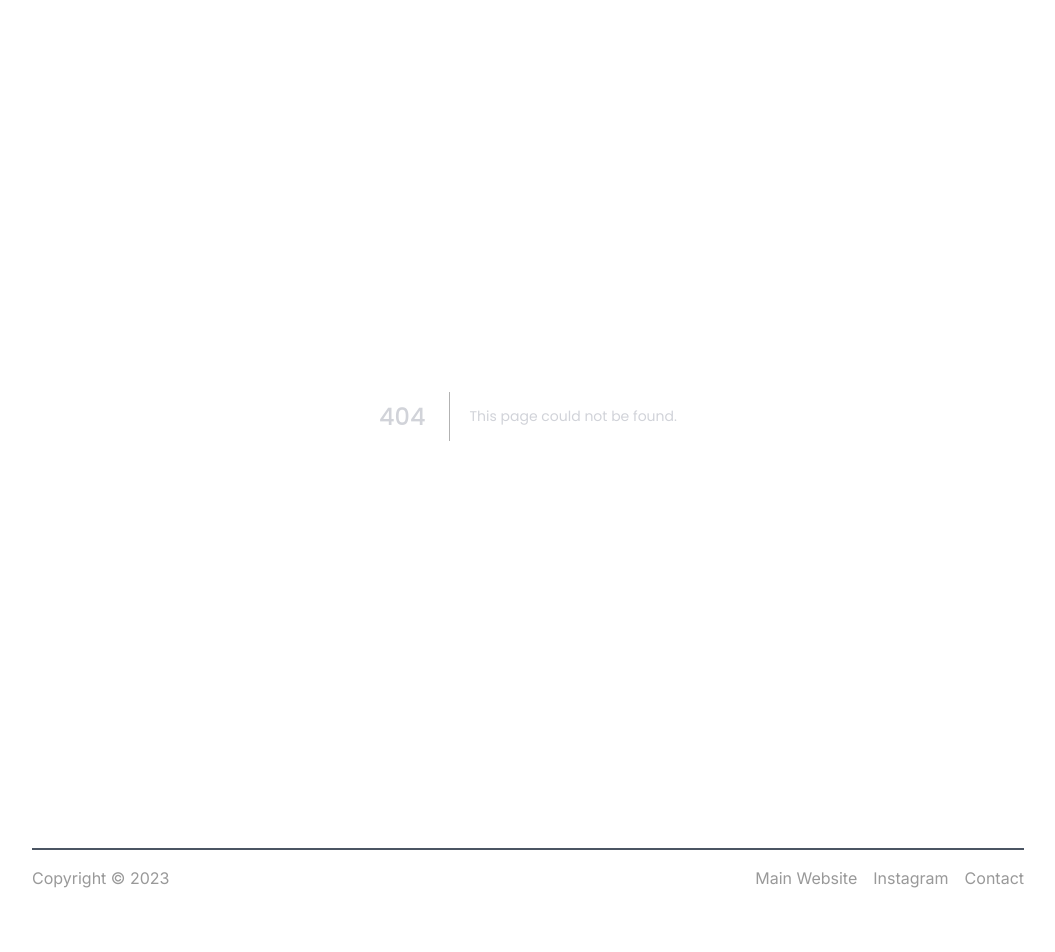
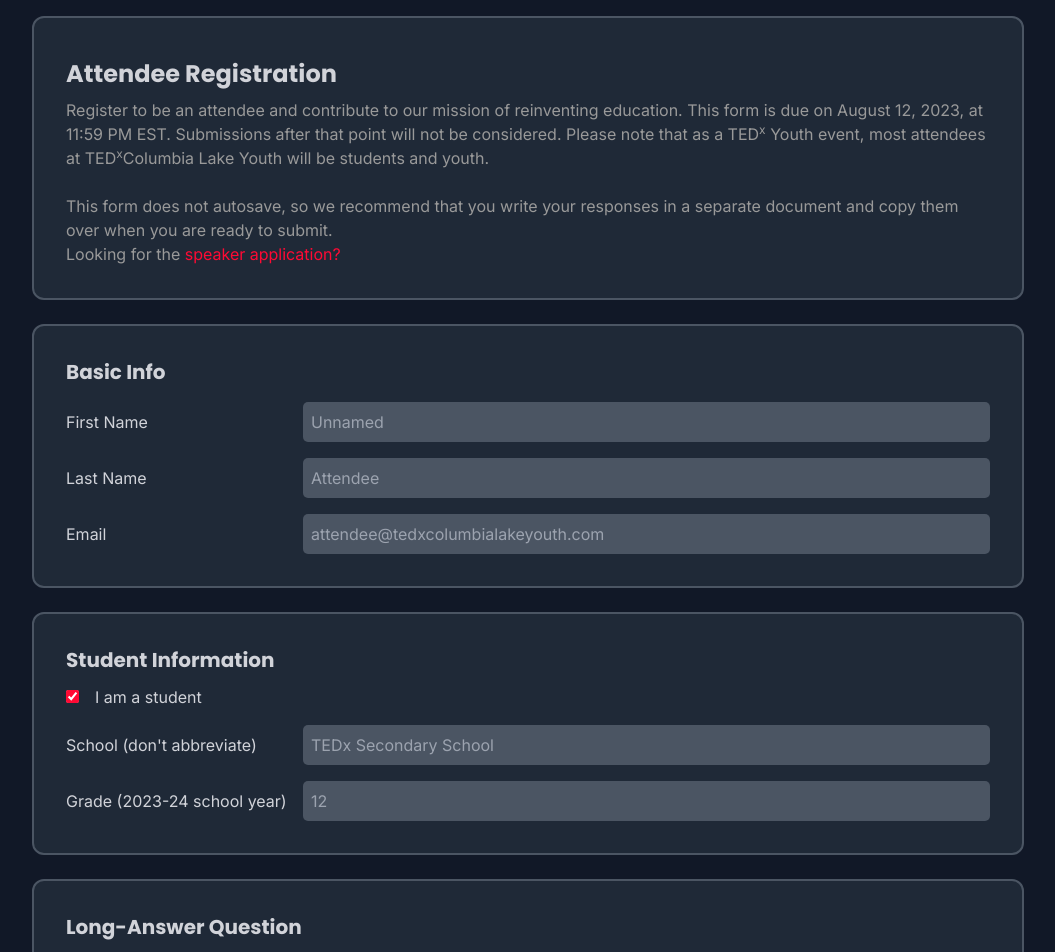
Before and after one commit to jeffrey-zang/attend.tedxcolumbialakeyouth.com, a Next.js app: page /register/attendee in a window 1280 px wide. Before the commit this address had no page. Shown: the part 140-1092 px from the top of the page, without its empty margins (112-1167 px from the left). Built offline with nearby package versions, Linux system fonts and the light colour scheme.

Commit message:
refac: remove essayq1 and change application to registration

```diff
--- a/pages/_app.jsx
+++ b/pages/_app.jsx
@@ -7,7 +7,7 @@
     <Layout>
       <Head>
         <title>Attend | TEDxColumbia Lake Youth</title>
-        <meta name="description" content="Application portal for TEDxColumbia Lake Youth"></meta>
+        <meta name="description" content="Registration portal for TEDxColumbia Lake Youth"></meta>
         <link rel="icon" href="/tedx.png" />
         <meta name="viewport" content="initial-scale=1"></meta>
       </Head>
--- a/pages/index.jsx
+++ b/pages/index.jsx
@@ -7,28 +7,28 @@
 
   return (
     <main>
-      <div onClick={() => router.push('/apply/attendee')} className='p-10 container cursor-pointer opacity-100 hover:opacity-75 transition-opacity'>
+      <div onClick={() => router.push('/register/attendee')} className='p-10 container cursor-pointer opacity-100 hover:opacity-75 transition-opacity'>
         <div className='flex justify-between items-center md:flex-row flex-col'>
           <div>
-            <p className='text-dimmed'>EARLY APPLICATION DUE AUG 12</p>
-            <h1 className='text-2xl mt-2'>Attendee Application</h1>
-            <p className='mt-6'>Apply to be an attendee and contribute to our mission of reinventing education.</p>
+            <p className='text-dimmed'>DUE AUG 12</p>
+            <h1 className='text-2xl mt-2'>Attendee Form</h1>
+            <p className='mt-6'>Register to be an attendee and contribute to our mission of reinventing education.</p>
           </div>
-          <button onClick={() => router.push('/apply/attendee')} className='flex items-center gap-1 text-lg hover:gap-3 mt-4 md:mt-0 w-full md:w-auto'>
+          <button onClick={() => router.push('/register/attendee')} className='flex items-center gap-1 text-lg hover:gap-3 mt-4 md:mt-0 w-full md:w-auto'>
             I want to attend
             <BiRightArrowAlt />
           </button>
         </div>
       </div>
 
-      <div onClick={() => router.push('/apply/speaker')} className='p-10 container cursor-pointer opacity-100 hover:opacity-75 transition-opacity mt-8'>
+      <div onClick={() => router.push('/register/speaker')} className='p-10 container cursor-pointer opacity-100 hover:opacity-75 transition-opacity mt-8'>
         <div className='flex justify-between items-center md:flex-row flex-col'>
           <div>
             <p className='text-dimmed'>DUE AUG 12</p>
             <h1 className='text-2xl mt-2'>Speaker Application</h1>
             <p className='mt-6'>Make a direct impact on the youth thinkers and innovators of the future.</p>
           </div>
-          <button onClick={() => router.push('/apply/speaker')} className='flex items-center gap-1 text-lg hover:gap-3 mt-4 md:mt-0 w-full md:w-auto'>
+          <button onClick={() => router.push('/register/speaker')} className='flex items-center gap-1 text-lg hover:gap-3 mt-4 md:mt-0 w-full md:w-auto'>
             I want to speak
             <BiRightArrowAlt />
           </button>
--- a/pages/apply/attendee.jsx
+++ b/pages/register/attendee.jsx
@@ -20,7 +20,7 @@
   const [alert, setAlert] = useState(<></>);
 
   const submitButton = useRef(null);
-  const [submittext, setSubmittext] = useState('Submit Application');
+  const [submittext, setSubmittext] = useState('Submit Form');
 
   const router = useRouter()
 
@@ -37,7 +37,7 @@
 
     if (appq1.length > 600 || appq2.length > 800) {
       setAlert(<div className='text-rose-300 flex items-center gap-2'><AiOutlineWarning/> One or more of your responses exceeds the character limit. Please shorten your responses and try again.</div>);
-      setSubmittext('Submit Application')
+      setSubmittext('Submit Form')
       submitButton.current.style.backgroundColor = '#c60e34'
       return
     }
@@ -67,8 +67,8 @@
     const text = await res.text();
 
     if (!res.ok) {
-      setAlert(<div className='text-rose-300 flex items-center gap-2'><AiOutlineWarning/> An error occurred while submitting your application. Please try again later or contact us at <a href='mailto:questions@tedxcolumbialakeyouth.com'>questions@tedxcolumbialakeyouth.com</a></div>);
-      setSubmittext('Submit Application')
+      setAlert(<div className='text-rose-300 flex items-center gap-2'><AiOutlineWarning/> An error occurred while submitting your form. Please try again later or contact us at <a href='mailto:questions@tedxcolumbialakeyouth.com'>questions@tedxcolumbialakeyouth.com</a></div>);
+      setSubmittext('Submit Form')
       submitButton.current.style.backgroundColor = '#c60e34'
       return;
     }
@@ -78,7 +78,7 @@
     } else {
       setAlert(
         <div className='text-green-300 flex items-center gap-2'>
-          <AiOutlineCheckCircle/> Your application has been submitted successfully!
+          <AiOutlineCheckCircle/> Your registration has been submitted successfully!
           <Link href='/' className='underline'>Return to the home page</Link> or
           <button className='no-styles underline' onClick={() => {
             setFName('');
@@ -97,7 +97,7 @@
         </div>
       );
       submitButton.current.disabled = true;
-      setSubmittext('Submit Application')
+      setSubmittext('Submit Form')
       submitButton.current.style.backgroundColor = '#c60e34'
       }
     }
@@ -105,12 +105,12 @@
   return (
     <div>
       <div className='container p-8'>
-        <h1 className='text-2xl mt-2'>Attendee Application</h1>
+        <h1 className='text-2xl mt-2'>Attendee Registration</h1>
         <p className='mt-2 text-dimmed'>
-          Apply to be an attendee and contribute to our mission of reinventing education. This application is due on August 12, 2023, at 11:59 PM EST. Applications submitted after that point will not be considered. Please note that as a TED<sup>x</sup> Youth event, most attendees at TED<sup>x</sup>Columbia Lake Youth will be students and youth.
+          Register to be an attendee and contribute to our mission of reinventing education. This form is due on August 12, 2023, at 11:59 PM EST. Submissions after that point will not be considered. Please note that as a TED<sup>x</sup> Youth event, most attendees at TED<sup>x</sup>Columbia Lake Youth will be students and youth.
           <br/><br/>
           This form does not autosave, so we recommend that you write your responses in a separate document and copy them over when you are ready to submit.<br/>
-          Looking for the <Link className='text-red' href='/apply/speaker'>speaker application?</Link>
+          Looking for the <Link className='text-red' href='/register/speaker'>speaker application?</Link>
         </p>
       </div>
 
@@ -159,13 +159,13 @@
         </div>
 
         <div className='container p-8 mt-6'>
-          <h2 className='text-xl'>Application Essays</h2>
+          <h2 className='text-xl'>Long-Answer Question</h2>
 
-          <div className='input-container flex-col !mt-8 !items-start'>
+          {/* <div className='input-container flex-col !mt-8 !items-start'>
             <label className='!w-full'>With Artifical Intelligence quickly becoming a big part of our lives, many systems such as the workplace, healthcare, data storage, and law enforcement are changing. How do you think the education system should adapt or change? (max. 600 characters)</label>
             <textarea className='!w-full mt-2' value={appq1} onChange={e => setAppq1(e.target.value)} type="text" placeholder="I think that AI..." required />
             {(appq1.length > 600) && <p className='text-rose-300 opacity-80 mt-2'>Well darn... this response exceeds the limit of 600 characters.</p>}
-          </div>
+          </div> */}
 
           <div className='input-container flex-col !mt-8 !items-start'>
             <label className='!w-full'>Describe one subject that you are passionate about. What drives this passion? How do you continue to ignite your passion and learn about this subject? (max. 800 characters)</label>
--- a/pages/apply/speaker.jsx
+++ b/pages/register/speaker.jsx
@@ -153,7 +153,7 @@
 
           <p>Be sure to review the <a className='text-red' href='https://storage.ted.com/tedx/manuals/tedx_speaker_guide.pdf' target='_blank' rel='noreferrer'>TED<sup>x</sup> guidelines.</a></p><br/>
           This form does not autosave, so we recommend that you write your responses in a separate document and copy them over when you are ready to submit.<br/>
-          Looking for the <Link className='text-red' href='/apply/attendee'>attendee application?</Link>
+          Looking for the <Link className='text-red' href='/register/attendee'>attendee registration?</Link>
         </p>
       </div>
 
```
